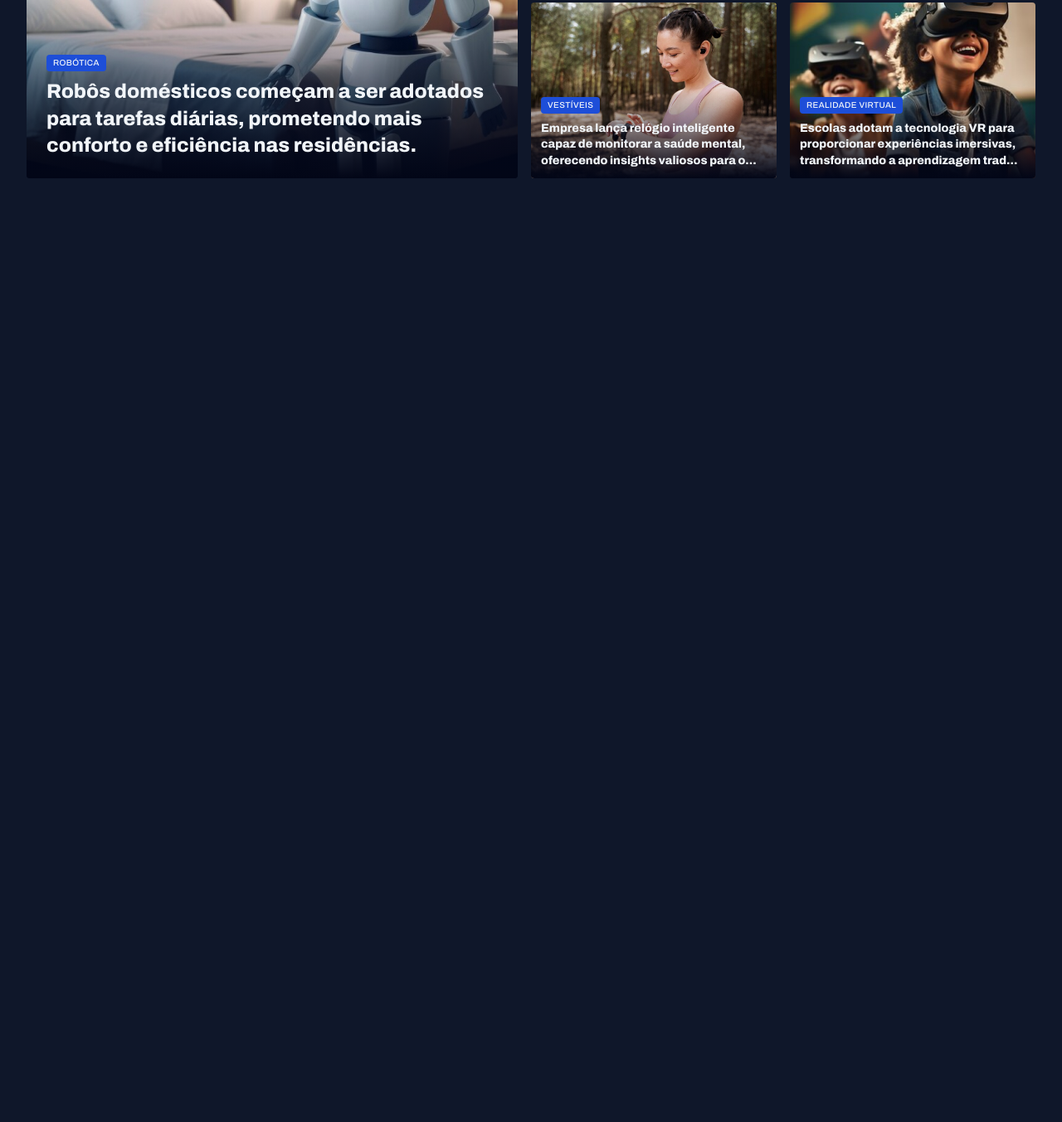
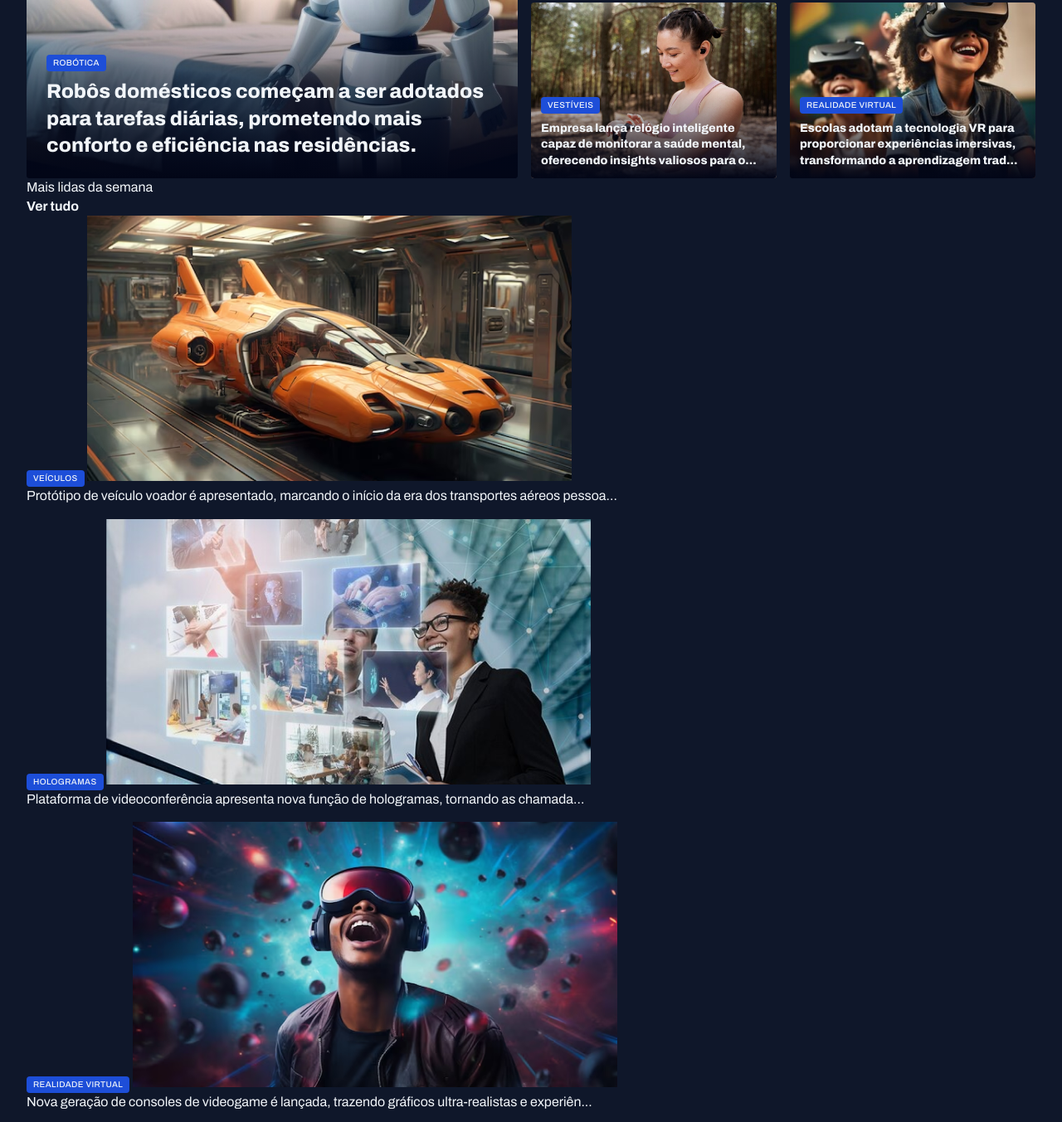
Before and after one commit to Deborah-Ferreira/fullstack-projeto-portal-de-noticias, a plain HTML site: page index.html in a window 1280 px wide. Shown: the part 359-1712 px from the top of the page at 83% size. Before the commit the page ends 800 px from the top, so only its background shows below. Drawn offline with Linux system fonts and the light colour scheme.

Commit message:
estruturando a seção mais lidas da semana

```diff
--- a/index.html
+++ b/index.html
@@ -99,6 +99,46 @@
 
       </div>
     </section>
+
+    <section id="weekly">
+      <header>
+        <h3>Mais lidas da semana</h3>
+        <a href="#" class="grid grid-flow-col">
+          <strong>Ver tudo</strong>
+          <span></span>
+        </a>
+      </header>
+
+      <div class="grid gap-16">
+        <figure>
+          <span class="content-tag">veículos</span>
+          <img src="assets/images/Image 06.png" alt="">
+          <p>Protótipo de veículo voador é apresentado, marcando o início da era dos transportes aéreos pessoa...</p>
+        </figure>
+
+        <figure>
+          <span class="content-tag">hologramas</span>
+          <img src="assets/images/Image 07.png" alt="">
+          <p>Plataforma de videoconferência apresenta nova função de hologramas, tornando as chamada...</p>
+        </figure>
+
+        <figure>
+          <span class="content-tag">realidade virtual</span>
+          <img src="assets/images/Image 08.png" alt="">
+          <p>Nova geração de consoles de videogame é lançada, trazendo gráficos ultra-realistas e experiên...</p>
+        </figure>
+
+
+        <figure>
+          <span class="content-tag">internet</span>
+          <img src="assets/images/Image 09.png" alt="">
+          <p>Projeto busca oferecer internet de alta velocidade em áreas remotas através de satélites.</p>
+        </figure>
+
+      </div>
+    </section>
   </main>
+
+
 </body>
 </html>
```
